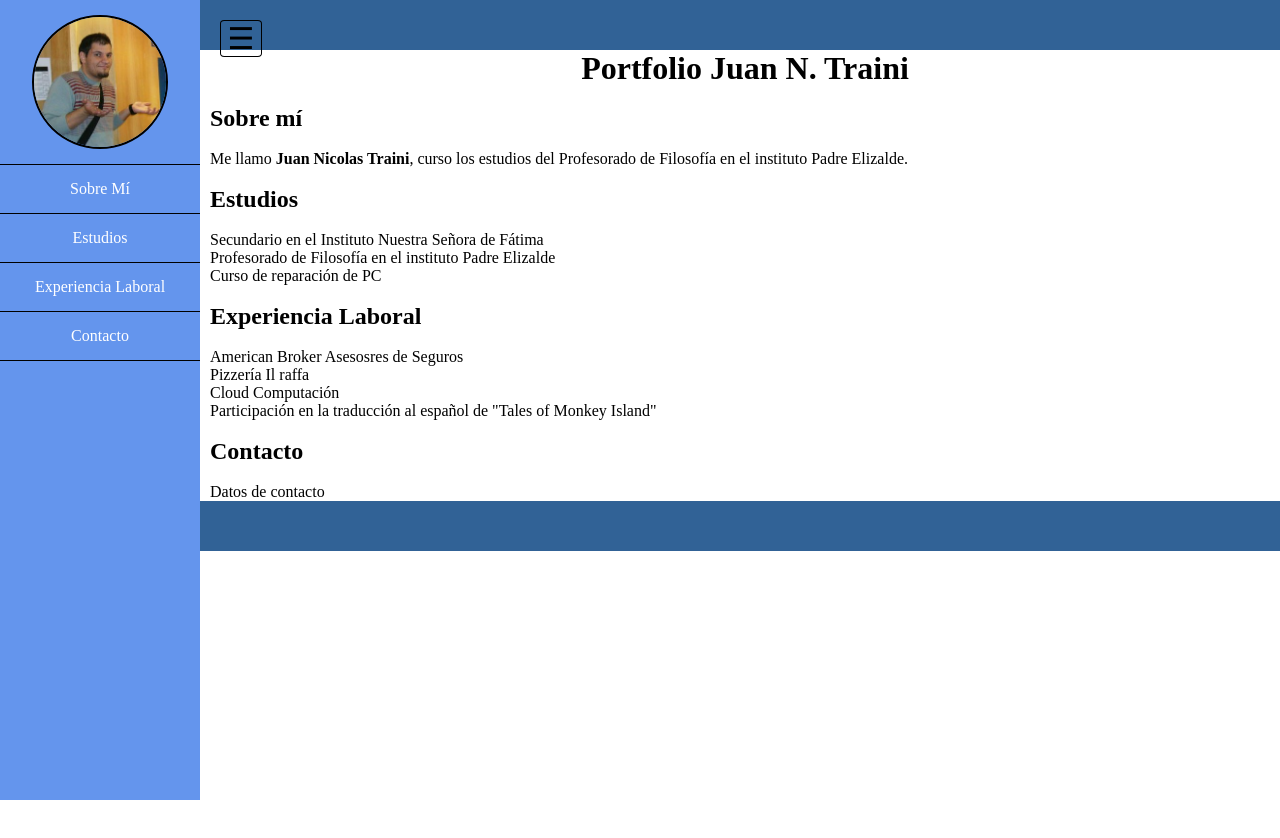
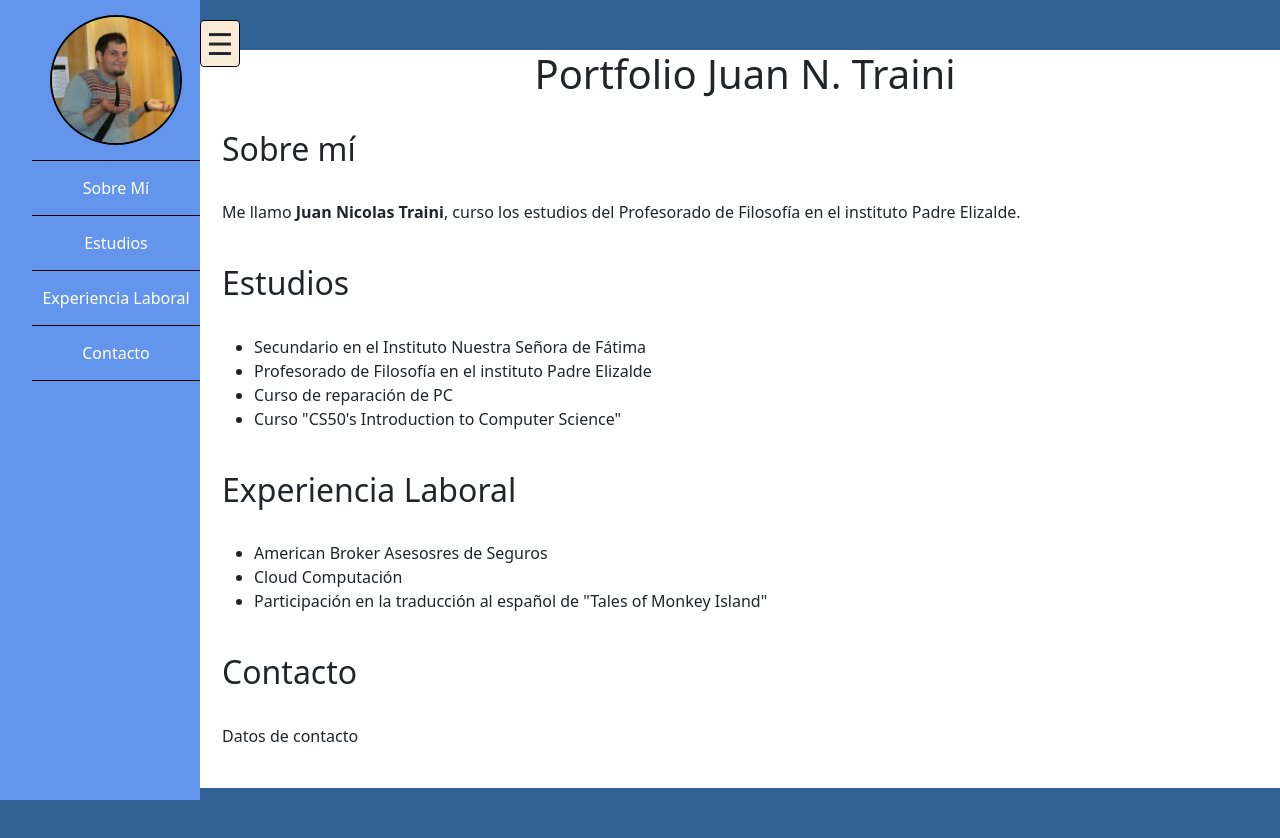
Before and after one commit to juaisito/PortfolioFrontEnd, a website: page index.html in a window 1280 px wide. Before the commit the page ends 800 px from the top, so only its background shows below. Drawn offline with nearby package versions, Linux system fonts and the light colour scheme.

Commit message:
bootstrap

```diff
--- a/index.html
+++ b/index.html
@@ -6,6 +6,8 @@
 
     <meta charset="utf-8">
     <link rel="stylesheet" type="text/css" href="styles.css">
+    <link href="https://cdn.jsdelivr.net/npm/bootstrap@5.2.0/dist/css/bootstrap.min.css" rel="stylesheet" integrity="sha384-gH2yIJqKdNHPEq0n4Mqa/HGKIhSkIHeL5AyhkYV8i59U5AR6csBvApHHNl/vI1Bx" crossorigin="anonymous">
+
 
     <title>Portfolio Juan Traini</title>
 
@@ -32,11 +34,9 @@
 
     <!--Maquetado pagina-->
 
-    <header></header>
+    <header class="container-fluid"></header>
 
-
-
-    <div id="pagppal">
+    <div id="pagppal" class="container-fluid">
 
       <h1 align= "center">Portfolio Juan N. Traini</h1>
 
@@ -62,6 +62,7 @@
           <li>Secundario en el Instituto Nuestra Señora de Fátima</li>
           <li>Profesorado de Filosofía en el instituto Padre Elizalde</li>
           <li>Curso de reparación de PC</li>
+          <li>Curso "CS50's Introduction to Computer Science"</li>
         </ul>
 
       </div>
@@ -75,7 +76,6 @@
 
         <ul class="lista">
           <li>American Broker Asesosres de Seguros</li>
-          <li>Pizzería Il raffa</li>
           <li>Cloud Computación</li>
           <li>Participación en la traducción al español de "Tales of Monkey Island"</li>
         </ul>
@@ -90,7 +90,7 @@
         <br>
 
         <p>Datos de contacto</p>
-
+        <br>
       </div>
 
 
@@ -100,7 +100,11 @@
 
     <script src="main.js" charset="utf-8"></script>
 
-    <footer></footer>
+    <footer class="container-fluid"></footer>
+
+    <script src="https://cdn.jsdelivr.net/npm/bootstrap@5.2.0/dist/js/bootstrap.bundle.min.js" integrity="sha384-A3rJD856KowSb7dwlZdYEkO39Gagi7vIsF0jrRAoQmDKKtQBHUuLZ9AsSv4jD4Xa" crossorigin="anonymous"></script>
+    <script src="https://cdn.jsdelivr.net/npm/@popperjs/core@2.11.5/dist/umd/popper.min.js" integrity="sha384-Xe+8cL9oJa6tN/veChSP7q+mnSPaj5Bcu9mPX5F5xIGE0DVittaqT5lorf0EI7Vk" crossorigin="anonymous"></script>
+    <script src="https://cdn.jsdelivr.net/npm/bootstrap@5.2.0/dist/js/bootstrap.min.js" integrity="sha384-ODmDIVzN+pFdexxHEHFBQH3/9/vQ9uori45z4JjnFsRydbmQbmL5t1tQ0culUzyK" crossorigin="anonymous"></script>
 
   </body>
 
--- /dev/null
+++ b/package.json
@@ -0,0 +1,5 @@
+{
+  "dependencies": {
+    "@popperjs/core": "^2.11.5"
+  }
+}
--- a/styles.css
+++ b/styles.css
@@ -1,17 +1,20 @@
 /* Maquetado página */
 
 header {
+    width: auto;
     height: 50px;
     background-color: rgb(49, 98, 150);
 }
 
 footer{
+    width: auto;
     height: 50px;
     background-color: rgb(49, 98, 150);
 }
 
 
 #pagppal{
+    width: auto;
     margin-left: 210px;
 }
 
@@ -60,7 +63,7 @@ footer{
 
 #sidebar .menulateral {
     position: absolute;
-    left: 220px;
+    left: 200px;
     top: 20px;
     cursor: pointer;
 }
@@ -71,5 +74,7 @@ footer{
     text-align: center;
     font-size: 30px;
     border: 1px solid black;
+    background-color: antiquewhite;
     border-radius: 10%;
+
 }
```
Also changed, not shown: 1 other file.
